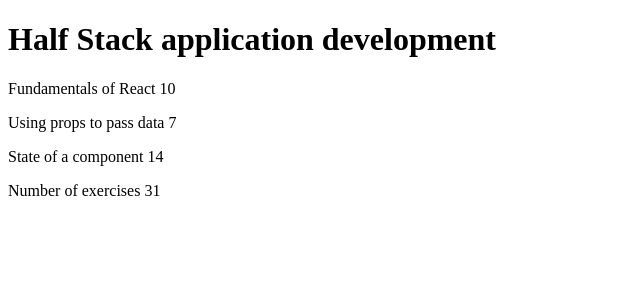
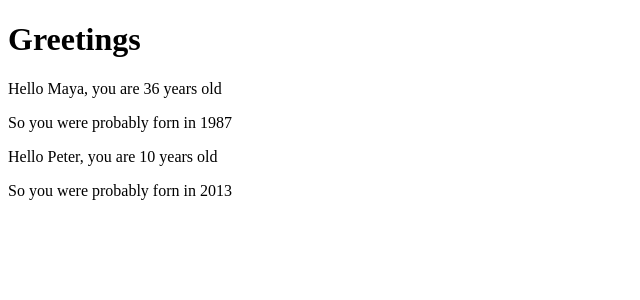
Before and after one commit to AH134/practice, a React (Vite) app in the folder react-practice/fso-course/: page / in a window 1280 px wide. Shown: the top 300 px of the page, without its empty margins (0-640 px from the left). Built offline with nearby package versions, Linux system fonts and the light colour scheme.

Commit message:
props decontruct / helper functions

```diff
--- a/react-practice/fso-course/src/App.jsx
+++ b/react-practice/fso-course/src/App.jsx
@@ -1,57 +1,30 @@
-const Header = (props) => {
-  return <h1>{props.courseName.name}</h1>;
-};
-
-const Total = (props) => {
-  const partsArray = props.course.parts;
-  let total = 0;
-
-  partsArray.forEach((part) => {
-    total += part.exercises;
-  });
-
-  return <p>Number of exercises {total}</p>;
-};
-
-const Part = (props) => {
-  const partsArray = props.course.parts;
-  const parts = partsArray.map((part) => {
-    return (
-      <p>
-        {part.name} {part.exercises}
-      </p>
-    );
-  });
-
-  return <div className="parts">{parts}</div>;
-};
-
-function App() {
-  const course = {
-    name: "Half Stack application development",
-    parts: [
-      {
-        name: "Fundamentals of React",
-        exercises: 10,
-      },
-      {
-        name: "Using props to pass data",
-        exercises: 7,
-      },
-      {
-        name: "State of a component",
-        exercises: 14,
-      },
-    ],
+const Hello = ({ name, age }) => {
+  const bornYear = () => {
+    const yearNow = new Date().getFullYear();
+    return yearNow - age;
   };
 
   return (
     <div>
-      <Header courseName={course} />
-      <Part course={course} />
-      <Total course={course} />
+      <p>
+        Hello {name}, you are {age} years old
+      </p>
+      <p>So you were probably forn in {bornYear()}</p>
     </div>
   );
-}
+};
+
+const App = () => {
+  const name = "Peter";
+  const age = 10;
+
+  return (
+    <div>
+      <h1>Greetings</h1>
+      <Hello name="Maya" age={26 + 10} />
+      <Hello name={name} age={age} />
+    </div>
+  );
+};
 
 export default App;
```
